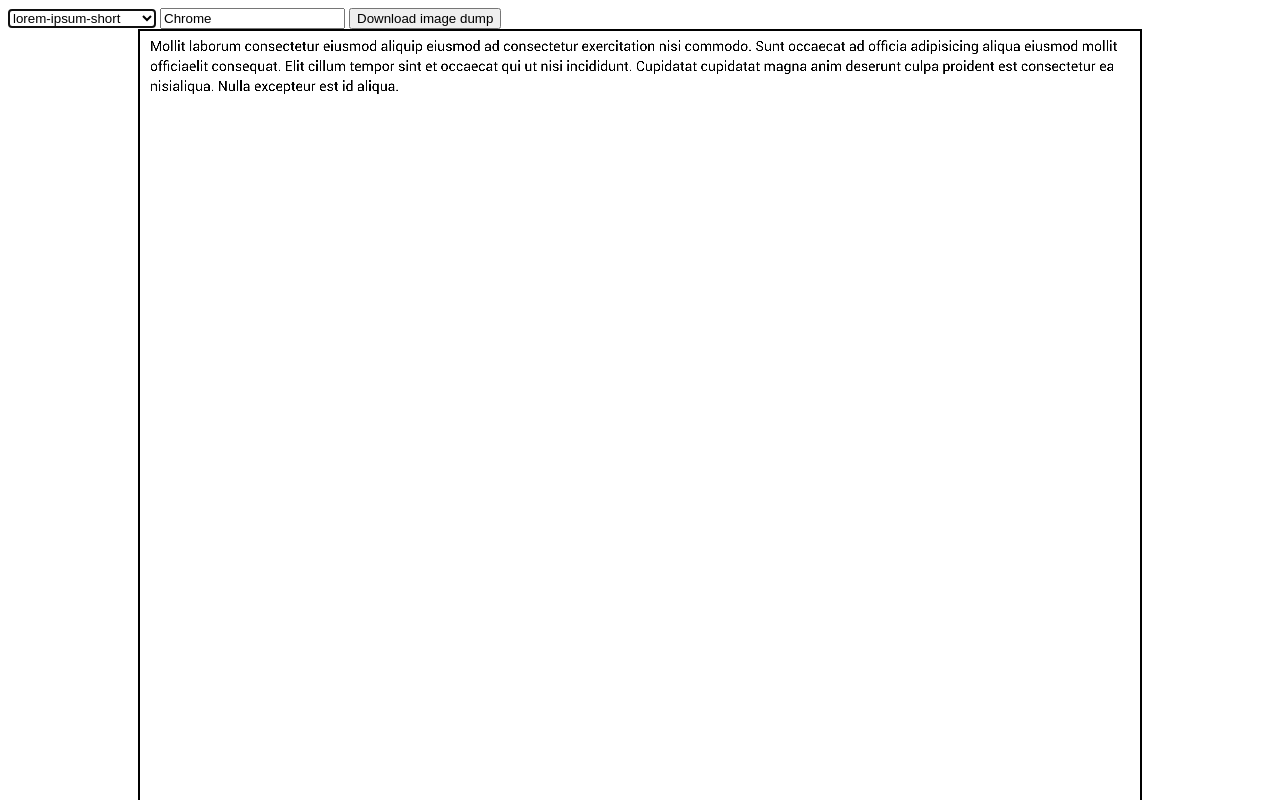
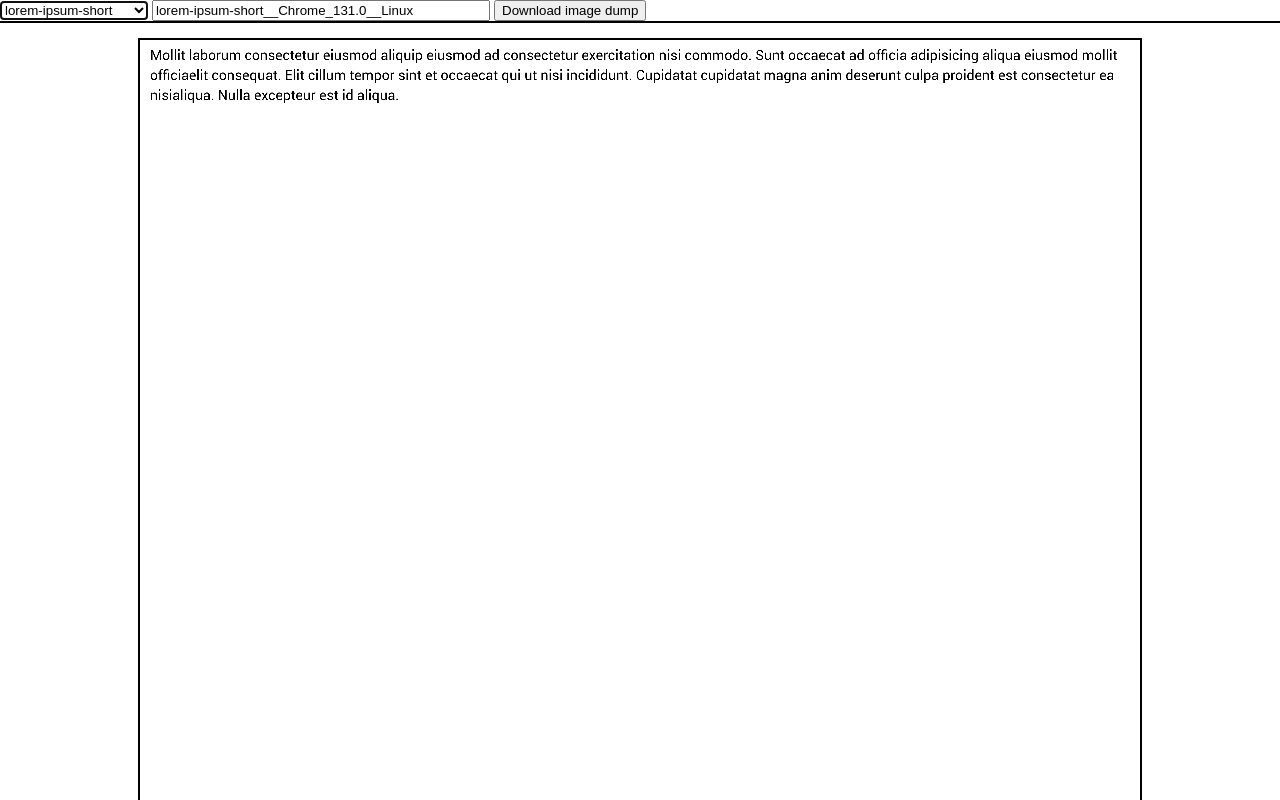
Before and after one commit to mlewand/canvas-text-rendering-comparison, a website: page html/index.html in a window 1280 px wide. Shown: the top 800 px of the page. Drawn offline with Linux system fonts and the light colour scheme.

Commit message:
Added more environment information to a file name. Some minor clean ups here and there.

```diff
--- a/html/css/styles.css
+++ b/html/css/styles.css
@@ -2,6 +2,23 @@
 	border: 2px solid black;
 	margin: 0 auto;
 	display: block;
+}
+
+html {
+	padding-top: 30px;
+}
+
+#dump-file-name {
+	min-width: 330px;
+}
+
+#configuration {
+	position: fixed;
+	top: 0;
+	left: 0;
+	right: 0;
+	outline: 2px solid black;
+	background: rgba(255, 255, 255, 0.7);
 }
 
 @font-face {
--- a/html/index.html
+++ b/html/index.html
@@ -10,7 +10,7 @@
 	<div id="configuration">
 		<select name="fixture" id="fixture">
 		</select>
-		<input type="text" name="browser-name" id="browser-name">
+		<input type="text" name="dump-file-name" id="dump-file-name">
 		<button id="download-button">Download image dump</button>
 	</div>
 	<canvas id="canvasElement" style="display: none;"></canvas>
--- a/html/js/main.js
+++ b/html/js/main.js
@@ -1,6 +1,5 @@
-const CANVAS_SIZE = { width: 1000, height: 5000 };
+const CANVAS_SIZE = { width: 1000, height: 10000 };
 
-// document.addEventListener( 'DOMContentLoaded', async function() {
 onDocumentAndFontReady().then( function() {
 	const DPI_RATIO = 3;
 	const fixtures = [ 'dummy-short', 'lorem-ipsum-short', 'english-long', 'chinese-medium', 'arabic-ligatures-short' ];
@@ -29,14 +28,14 @@ function initialize( fixtures ) {
 			.then( response => response.text() )
 			.then( text => setCanvasText( document.getElementById( 'canvasElement' ), text ) );
 
-		console.log('fetched text', textFixture);
+		document.getElementById( 'dump-file-name' ).value = getFixtureFileName();
 	} );
 
 	fixtureSelect.focus();
 }
 
 function addListeners( fixtures ) {
-	document.getElementById( 'browser-name' ).value = getRealBrowserName();
+	document.getElementById( 'dump-file-name' ).value = getFixtureFileName();
 
 	const fixtureSelect = document.getElementById( 'fixture' );
 
@@ -45,7 +44,7 @@ function addListeners( fixtures ) {
 	}
 
 	document.getElementById( 'download-button' ).addEventListener( 'click', function() {
-		const fileName = `${ fixtureSelect.value }-${ document.getElementById( 'browser-name' ).value.toLowerCase() }.png`;
+		const fileName = `${ document.getElementById( 'dump-file-name' ).value }.png`;
 		downloadCanvas( document.getElementById( 'canvasElement' ), fileName );
 	} );
 }
@@ -111,15 +110,85 @@ function changeResolution( canvas, scaleFactor ) {
 	ctx.scale( scaleFactor, scaleFactor );
 }
 
-function getRealBrowserName() {
+// Returns name like 'english-long__Chrome_118.0.5993.117__Windows10'.
+function getFixtureFileName() {
+	const info = getBrowserInfo();
+	let nameParts = [];
+
+	if ( document.getElementById( 'fixture' ).value ) {
+		nameParts.push( document.getElementById( 'fixture' ).value );
+	}
+
+	nameParts.push( `${ info.name }_${ info.version }`, `${ info.os.name }${ info.os.version ? '_' + info.os.version : '' }`);
+
+	return nameParts.join( '__' );
+}
+
+function getBrowserInfo() {
 	const userAgent = navigator.userAgent;
-	const browsers = [ 'Chrome', 'Firefox', 'Safari', 'Opera', 'MSIE', 'Trident', 'Edge' ];
 
-	for ( const browser of browsers ) {
-		if ( userAgent.indexOf( browser ) > -1 ) {
-			return browser;
+	// Define browsers with regex to capture version
+	const browserRegexes = [
+		{ name: 'Edge', regex: /Edge\/(\d+\.\d+)/ },
+		{ name: 'Chrome', regex: /Chrome\/(\d+\.\d+)/ },
+		{ name: 'Firefox', regex: /Firefox\/(\d+\.\d+)/ },
+		{ name: 'Safari', regex: /Version\/(\d+\.\d+).*Safari/ },
+		{ name: 'Opera', regex: /OPR\/(\d+\.\d+)/ },
+		{ name: 'MSIE', regex: /MSIE (\d+\.\d+);/ },
+		{ name: 'Trident', regex: /Trident\/.*rv:(\d+\.\d+)/ }, // For IE 11
+	];
+
+	// Detect browser and version
+	for ( const { name, regex } of browserRegexes ) {
+		const match = userAgent.match( regex );
+		if ( match ) {
+			const version = match[ 1 ];
+			return {
+				name: name,
+				version: version,
+				os: getOS()
+			};
 		}
 	}
 
-	return 'unknown';
+	return {
+		name: 'unknown',
+		version: 'unknown',
+		os: getOS()
+	};
 }
+
+// Helper function to detect OS
+function getOS() {
+	const osRegexes = [
+		{ name: 'Windows10', regex: /Windows NT 10.0/ },
+		{ name: 'Windows8.1', regex: /Windows NT 6.3/ },
+		{ name: 'Windows8', regex: /Windows NT 6.2/ },
+		{ name: 'Windows7', regex: /Windows NT 6.1/ },
+		{ name: 'MacOS', regex: /Mac OS X (\d+_\d+)/ },
+		{ name: 'MacOS', regex: /Intel Mac OS X (\d+.\d+)/ }, // Firefox
+		{ name: 'Linux', regex: /Linux/ },
+		{ name: 'Android', regex: /Android (\d+\.\d+)/ },
+		{ name: 'iOS', regex: /iPhone OS (\d+_\d+)/ },
+	];
+
+	// Detect OS
+	for ( const { name, regex } of osRegexes ) {
+		const match = navigator.userAgent.match( regex );
+		if ( match ) {
+			return {
+				name: name,
+				version: match[ 1 ] ? match[ 1 ].replace( /_/g, '.' ) : ''
+			};
+		}
+	}
+
+	// Fallback if OS is not detected
+	return {
+		name: navigator.platform,
+		version: 'unknown'
+	};
+}
+
+// Example use
+console.log( getBrowserInfo() );
```
Also changed, not shown: html/tests/main.js (+0 -4 lines).
